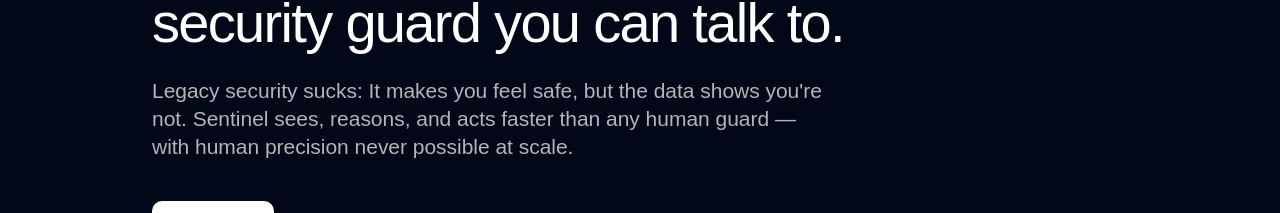
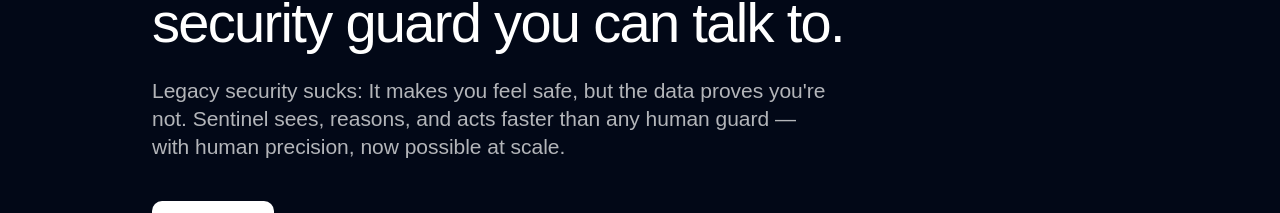
Before and after one commit to netodesanti/sentinel-landing, a React (Vite) app: page / in a window 1280 px wide. Shown: the part 257-470 px from the top of the page. Built offline with nearby package versions, Linux system fonts and the light colour scheme; a web font is replaced by a local one.

Commit message:
string fix

```diff
--- a/src/Hero.jsx
+++ b/src/Hero.jsx
@@ -46,9 +46,8 @@
 				</h1>
 
 				<p className="text-white/70 text-[1.3125rem] mt-6 max-w-[70%] font-[400] leading-[1.33] tracking-[-0.0012em]">
-					Legacy security sucks: It makes you feel safe, but the data shows you're not. Sentinel
-					sees, reasons, and acts faster than any human guard — with human precision never possible
-					at scale.
+					Legacy security sucks: It makes you feel safe, but the data proves you're not. Sentinel
+					sees, reasons, and acts faster than any human guard — with human precision, now possible at scale.
 				</p>
 
 				<div className="flex flex-col sm:flex-row items-center gap-4 mt-10">
```
